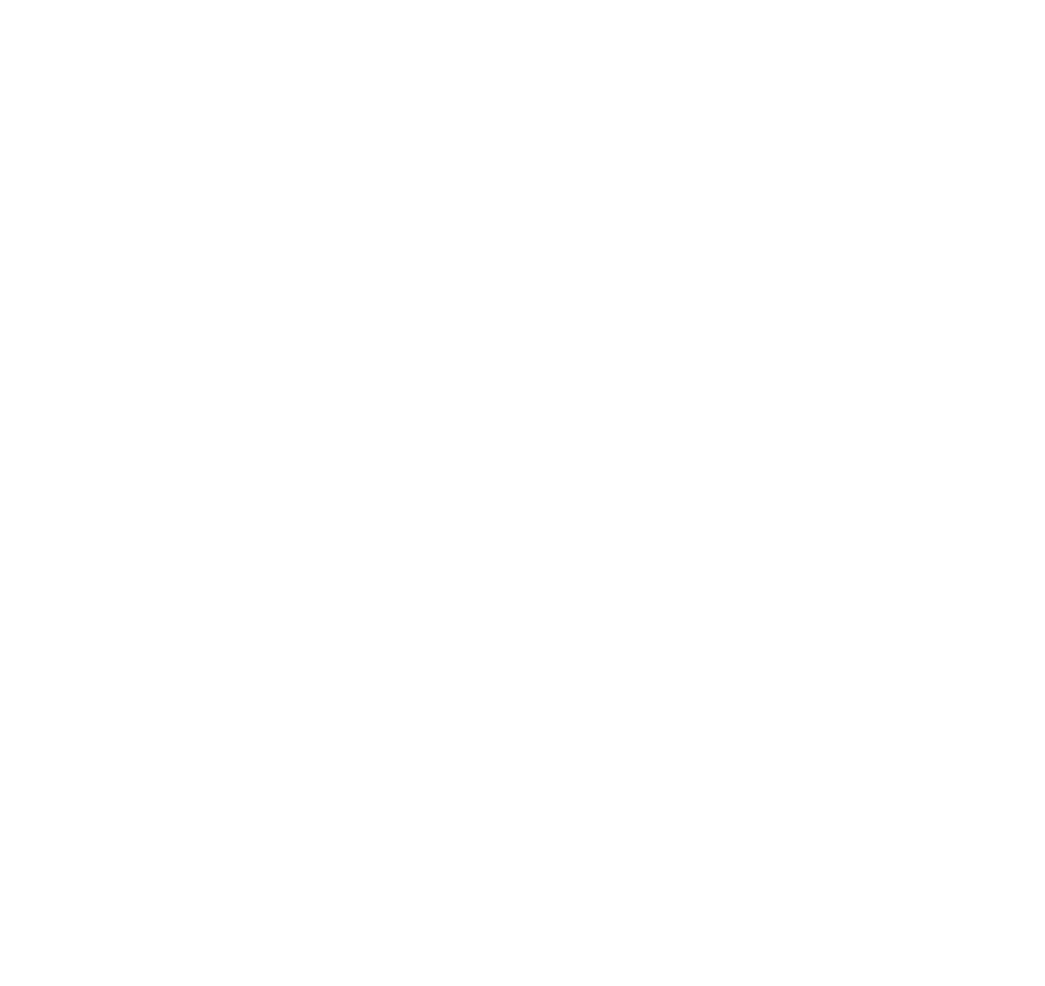
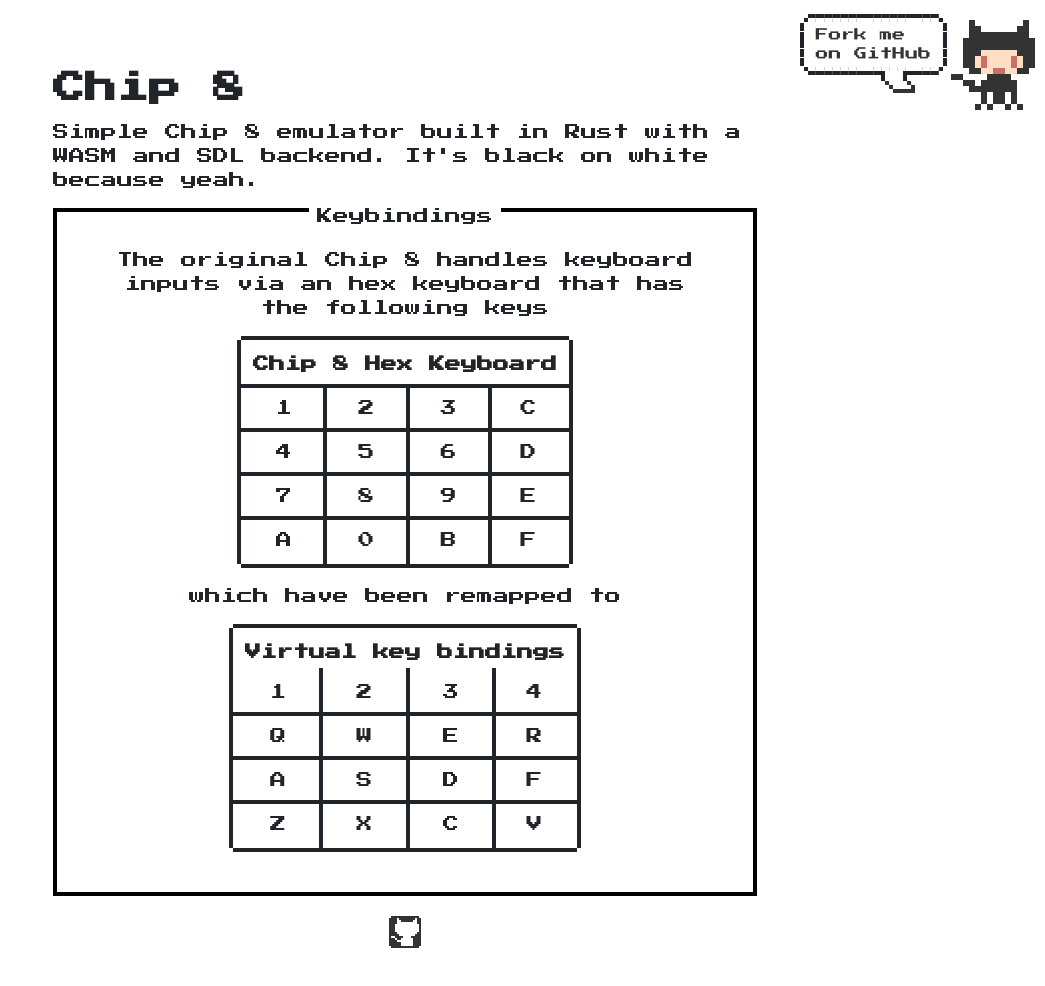
Before and after one commit to d-dorazio/chip8, a website: page chip8-web/index.html in a window 1280 px wide. Shown: the whole page, without its empty margins (235-1280 px from the left). Before the commit the page ends 800 px from the top, so only its background shows below. Drawn offline with nearby package versions, Linux system fonts and the light colour scheme.

Commit message:
chip8-web: start simple ui

```diff
--- a/chip8-web/index.html
+++ b/chip8-web/index.html
@@ -2,11 +2,178 @@
 <html>
 
 <head>
+  <meta charset="UTF-8">
+  <meta name="viewport" content="width=device-width, initial-scale=1">
   <meta http-equiv="Content-type" content="text/html; charset=utf-8" />
+
   <title>Chip8-web</title>
+
+  <link href="https://fonts.googleapis.com/css?family=Press+Start+2P" rel="stylesheet">
+  <link href="https://unpkg.com/nes.css/css/nes.css" rel="stylesheet" />
+  <style>
+    body {
+      padding: 0 2rem;
+      margin: 5% 20%;
+    }
+
+    #game-container {
+      margin: 50px 0;
+      min-width: 640px;
+    }
+
+    #game-container canvas {
+      display: block;
+      margin: auto;
+    }
+
+    .footer {
+      margin-top: 20px;
+      text-align: center;
+    }
+
+    .github-link {
+      position: fixed;
+      top: 10px;
+      right: 10px;
+      z-index: 999;
+      display: flex;
+      height: 100px;
+      color: #333;
+      text-decoration: none;
+    }
+
+    .github-link:hover {
+      text-decoration: none;
+    }
+
+    .github-link>p.nes-balloon {
+      align-self: flex-start;
+      padding: 0.2rem 0.5rem;
+      font-size: 0.8rem;
+      color: #333;
+    }
+
+    .github-link>i.nes-octocat {
+      align-self: flex-end;
+    }
+
+    /* show game on desktop */
+    @media only screen and (max-width: 1281px) {
+      #game-container {
+        display: none;
+      }
+    }
+
+    /* hide fork me on github link on mobile and remove margin */
+    @media screen and (max-width: 768px) {
+      body {
+        padding: 0;
+        margin: 2rem 0.2rem;
+      }
+
+      .balloon.nes-container .nes-balloon {
+        max-width: 70%;
+      }
+
+      .github-link {
+        display: none;
+      }
+    }
+  </style>
 </head>
 
 <body>
+  <h1>Chip 8</h1>
+  <a class="github-link" href="https://github.com/d-dorazio/chip8" target="_blank">
+    <p class="nes-balloon from-right">Fork me<br />on GitHub</p>
+    <i class="nes-octocat"></i>
+  </a>
+  <p>
+    Simple Chip 8 emulator built in Rust with a WASM and SDL backend. It's black
+    on white because yeah.
+  </p>
+
+  <div id="game-container" class="nes-container"></div>
+
+  <div id="app" class="nes-container with-title is-centered">
+    <p class="title">Keybindings</p>
+    <p style="margin: 20px;">
+      The original Chip 8 handles keyboard inputs via an hex keyboard that has
+      the following keys
+    </p>
+    <table class="nes-table is-bordered is-centered" style="margin: 20px auto">
+      <thead>
+        <th colspan=5>Chip 8 Hex Keyboard</th>
+      </thead>
+      <tbody>
+        <tr>
+          <td>1</td>
+          <td>2</td>
+          <td>3</td>
+          <td>C</td>
+        </tr>
+        <tr>
+          <td>4</td>
+          <td>5</td>
+          <td>6</td>
+          <td>D</td>
+        </tr>
+        <tr>
+          <td>7</td>
+          <td>8</td>
+          <td>9</td>
+          <td>E</td>
+        </tr>
+        <tr>
+          <td>A</td>
+          <td>0</td>
+          <td>B</td>
+          <td>F</td>
+        </tr>
+      </tbody>
+    </table>
+
+    <p>
+      which have been remapped to
+    </p>
+
+    <table class="nes-table is-bordered is-centered" style="margin: 20px auto">
+      <th colspan=5>Virtual key bindings</th>
+      <tbody>
+        <tr>
+          <td>1</td>
+          <td>2</td>
+          <td>3</td>
+          <td>4</td>
+        </tr>
+        <tr>
+          <td>Q</td>
+          <td>W</td>
+          <td>E</td>
+          <td>R</td>
+        </tr>
+        <tr>
+          <td>A</td>
+          <td>S</td>
+          <td>D</td>
+          <td>F</td>
+        </tr>
+        <tr>
+          <td>Z</td>
+          <td>X</td>
+          <td>C</td>
+          <td>V</td>
+        </tr>
+      </tbody>
+    </table>
+  </div>
+
+  <div class="footer">
+    <a href="https://github.com/d-dorazio/chip8">
+      <p><i class="nes-icon github"></i></p>
+    </a>
+  </div>
+
 </body>
 
 </html>
```
Also changed, not shown: 1 other file.
